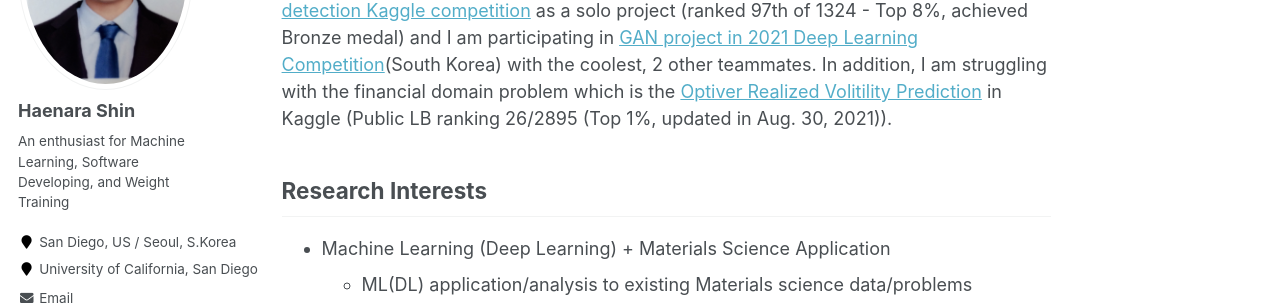
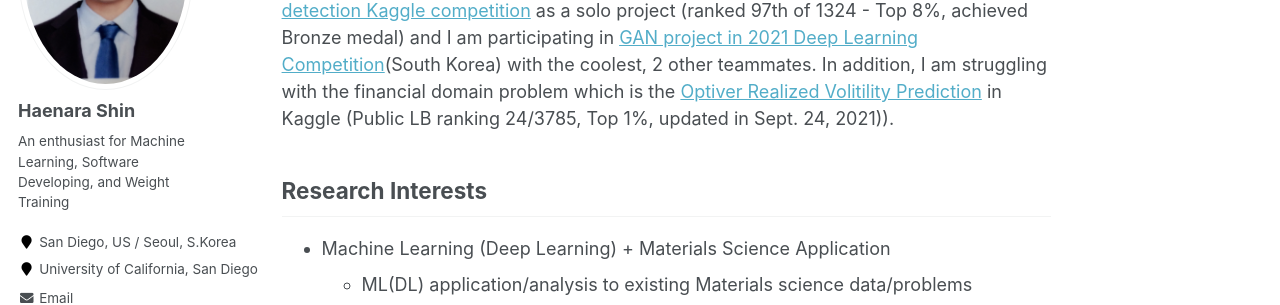
Before and after one commit to haenara-shin/haenara-shin.github.io, a Jekyll site: the page built from _pages/about.md, in a window 1280 px wide and 900 px high, scrolled down 432 px. Shown: the part 179-484 px from the top of the window. Built offline with Jekyll 4.4.1, drawn with Linux system fonts in a browser that asks for light colours.

Commit message:
Update about.md

```diff
--- a/_pages/about.md
+++ b/_pages/about.md
@@ -16,7 +16,7 @@ I finally received the second MS degree for the Machine Learning and Data Scienc
 
 I obtained my first MS for Materials Science and Engineering from KAIST in 2011, and BS for Materials Science and Engineering from KAIST in 2009, minored in Chemistry. From 2011 to 2015, I worked at the PV industry as a researcher who was in charge of the thin-film deposition, the defect/passivation analysis, and the high-efficient p/n-type c-Si solar cells fabrication.
 
-As my second MS, in Machine Learning and Data Science track of Electrical and Computer Engineering department from UCSD, I graduated in June 2021. During my new journey to ML/DL, I have done [7 projects](https://haenara-shin.github.io/portfolio/) and several [courses](https://haenara-shin.github.io/cv/) as [ceritified Google TensorFlow Developer](https://api.accredible.com/v1/frontend/credential_website_embed_image/certificate/20943431). Now, I am actively looking for the full-time position as a software developer specialized in Machine Learning and Deep Learning while I have enjoyed [Image detection Kaggle competition](https://www.kaggle.com/c/siim-covid19-detection/leaderboard) as a solo project (ranked 97th of 1324 - Top 8%, achieved Bronze medal) and I am participating in [GAN project in 2021 Deep Learning Competition](https://github.com/haenara-shin/GAN_Project)(South Korea) with the coolest, 2 other teammates. In addition, I am struggling with the financial domain problem which is the [Optiver Realized Volitility Prediction](https://www.kaggle.com/c/optiver-realized-volatility-prediction/overview) in Kaggle (Public LB ranking 26/2895 (Top 1%, updated in Aug. 30, 2021)).
+As my second MS, in Machine Learning and Data Science track of Electrical and Computer Engineering department from UCSD, I graduated in June 2021. During my new journey to ML/DL, I have done [7 projects](https://haenara-shin.github.io/portfolio/) and several [courses](https://haenara-shin.github.io/cv/) as [ceritified Google TensorFlow Developer](https://api.accredible.com/v1/frontend/credential_website_embed_image/certificate/20943431). Now, I am actively looking for the full-time position as a software developer specialized in Machine Learning and Deep Learning while I have enjoyed [Image detection Kaggle competition](https://www.kaggle.com/c/siim-covid19-detection/leaderboard) as a solo project (ranked 97th of 1324 - Top 8%, achieved Bronze medal) and I am participating in [GAN project in 2021 Deep Learning Competition](https://github.com/haenara-shin/GAN_Project)(South Korea) with the coolest, 2 other teammates. In addition, I am struggling with the financial domain problem which is the [Optiver Realized Volitility Prediction](https://www.kaggle.com/c/optiver-realized-volatility-prediction/overview) in Kaggle (Public LB ranking 24/3785, Top 1%, updated in Sept. 24, 2021)).
 
 Research Interests
 ------
```
